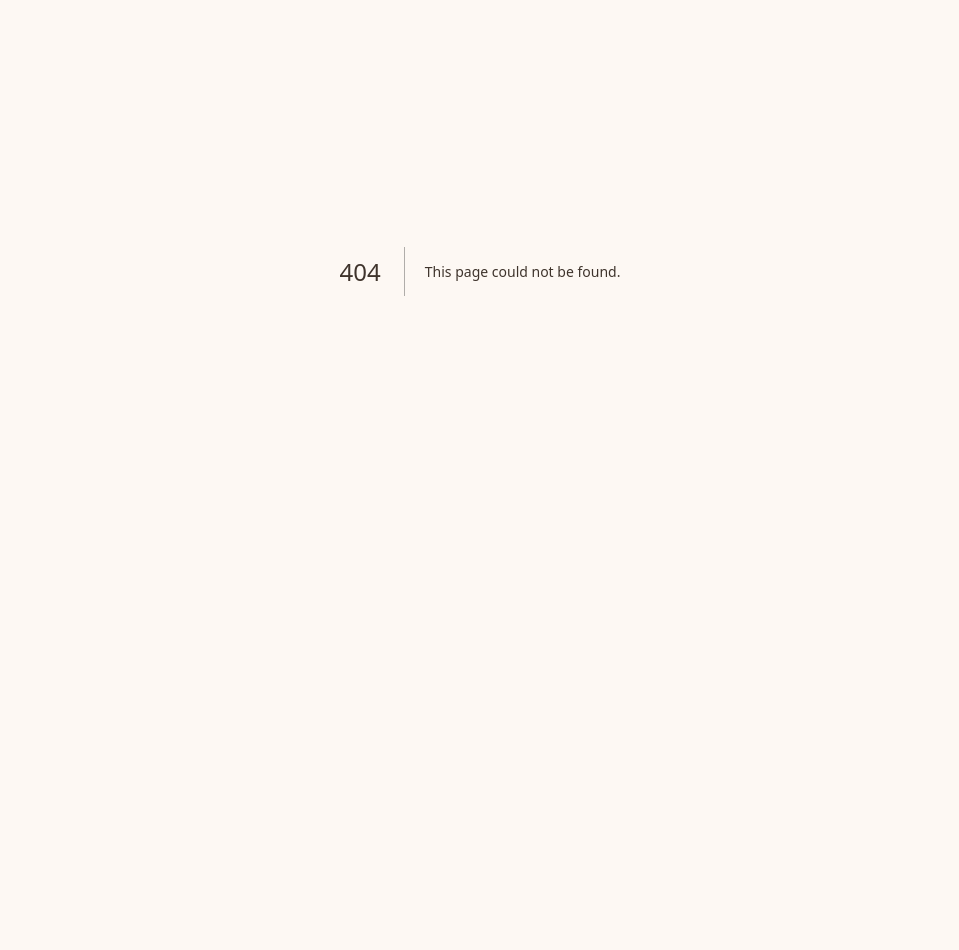
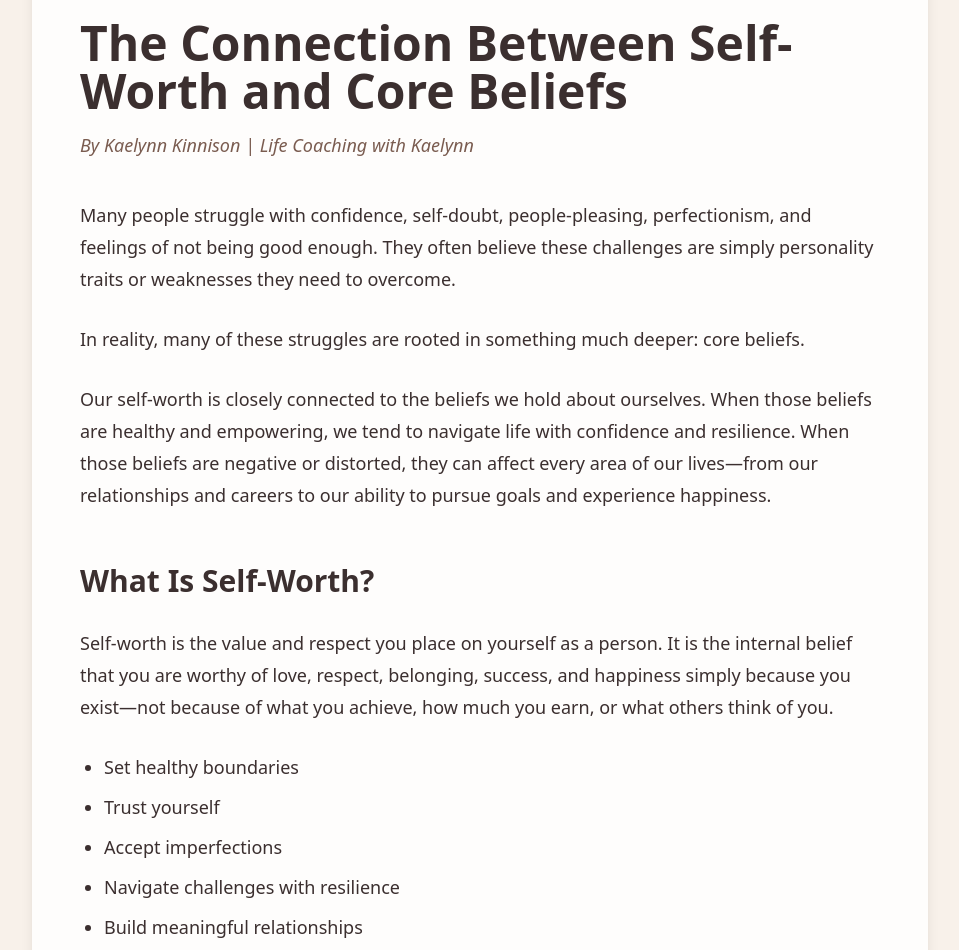
Before and after one commit to Kaelynn-Kinnison/life-coaching-with-kaelynn2, a Next.js app: page /blog/self-worth-and-core-beliefs in a window 1280 px wide. Before the commit this address had no page. Shown: the part 202-1152 px from the top of the page, without its empty margins (160-1119 px from the left). Before the commit the page ends 873 px from the top, so only its background shows below. Built offline with nearby package versions, Linux system fonts and the light colour scheme; a web font is replaced by a local one.

Commit message:
Create page.js

```diff
--- /dev/null
+++ b/app/blog/self-worth-and-core-beliefs/page.js
@@ -0,0 +1,235 @@
+export const metadata = {
+  title: "The Connection Between Self-Worth and Core Beliefs | Life Coaching with Kaelynn",
+  description:
+    "Discover how core beliefs shape self-worth, confidence, relationships, and personal growth. Learn how identifying and transforming limiting beliefs can help you heal, grow, and create lasting change.",
+};
+
+export default function SelfWorthCoreBeliefsBlog() {
+  return (
+    <main className="min-h-screen bg-[#f8f1ea] text-[#3b2f2f]">
+      <section className="px-6 py-16 md:px-12 lg:px-24">
+        <div className="mx-auto max-w-4xl rounded-3xl bg-white/85 p-8 shadow-lg md:p-12">
+          <p className="mb-4 text-sm font-semibold uppercase tracking-[0.25em] text-[#9b6f5d]">
+            Life Coaching with Kaelynn
+          </p>
+
+          <h1 className="mb-4 text-4xl font-bold leading-tight md:text-5xl">
+            The Connection Between Self-Worth and Core Beliefs
+          </h1>
+
+          <p className="mb-10 text-lg italic text-[#7a5c50]">
+            By Kaelynn Kinnison | Life Coaching with Kaelynn
+          </p>
+
+          <article className="space-y-7 text-lg leading-8">
+            <p>
+              Many people struggle with confidence, self-doubt, people-pleasing,
+              perfectionism, and feelings of not being good enough. They often
+              believe these challenges are simply personality traits or
+              weaknesses they need to overcome.
+            </p>
+
+            <p>
+              In reality, many of these struggles are rooted in something much
+              deeper: core beliefs.
+            </p>
+
+            <p>
+              Our self-worth is closely connected to the beliefs we hold about
+              ourselves. When those beliefs are healthy and empowering, we tend
+              to navigate life with confidence and resilience. When those beliefs
+              are negative or distorted, they can affect every area of our
+              lives—from our relationships and careers to our ability to pursue
+              goals and experience happiness.
+            </p>
+
+            <h2 className="pt-6 text-3xl font-bold">
+              What Is Self-Worth?
+            </h2>
+
+            <p>
+              Self-worth is the value and respect you place on yourself as a
+              person. It is the internal belief that you are worthy of love,
+              respect, belonging, success, and happiness simply because you
+              exist—not because of what you achieve, how much you earn, or what
+              others think of you.
+            </p>
+
+            <ul className="list-disc space-y-2 pl-6">
+              <li>Set healthy boundaries</li>
+              <li>Trust yourself</li>
+              <li>Accept imperfections</li>
+              <li>Navigate challenges with resilience</li>
+              <li>Build meaningful relationships</li>
+              <li>Pursue goals with confidence</li>
+            </ul>
+
+            <h2 className="pt-6 text-3xl font-bold">
+              What Are Core Beliefs?
+            </h2>
+
+            <p>
+              Core beliefs are the deeply held assumptions we have about
+              ourselves, other people, and the world around us. These beliefs are
+              often formed during childhood and reinforced through life
+              experiences.
+            </p>
+
+            <ul className="list-disc space-y-2 pl-6">
+              <li>I am not good enough.</li>
+              <li>I am unlovable.</li>
+              <li>I do not matter.</li>
+              <li>I am a failure.</li>
+              <li>I am powerless.</li>
+              <li>I am broken.</li>
+              <li>I have to earn love and acceptance.</li>
+            </ul>
+
+            <h2 className="pt-6 text-3xl font-bold">
+              How Core Beliefs Shape Self-Worth
+            </h2>
+
+            <p>
+              Imagine wearing a pair of glasses with tinted lenses. Everything
+              you see is filtered through that color. Core beliefs work in a
+              similar way.
+            </p>
+
+            <p>
+              If you carry a core belief that says, “I am not good enough,” you
+              may dismiss compliments, focus on mistakes, compare yourself to
+              others, feel like an imposter, avoid opportunities, or struggle to
+              celebrate success.
+            </p>
+
+            <h2 className="pt-6 text-3xl font-bold">
+              Signs Negative Core Beliefs May Be Affecting Your Self-Worth
+            </h2>
+
+            <h3 className="text-2xl font-semibold">People-Pleasing</h3>
+            <p>
+              If you constantly prioritize others while neglecting your own
+              needs, you may hold beliefs such as, “My needs do not matter,” or
+              “I must make others happy to be accepted.”
+            </p>
+
+            <h3 className="text-2xl font-semibold">Perfectionism</h3>
+            <p>
+              Perfectionism is often fueled by beliefs like, “Mistakes make me
+              unworthy,” or “I must perform perfectly to be valued.”
+            </p>
+
+            <h3 className="text-2xl font-semibold">Fear of Rejection</h3>
+            <p>
+              If rejection feels devastating, there may be an underlying belief
+              such as, “If people truly knew me, they would not accept me.”
+            </p>
+
+            <h3 className="text-2xl font-semibold">
+              Difficulty Accepting Compliments
+            </h3>
+            <p>
+              People with low self-worth often reject positive feedback because
+              it conflicts with their core beliefs. Instead of accepting praise,
+              they minimize their accomplishments or explain them away.
+            </p>
+
+            <h3 className="text-2xl font-semibold">Self-Sabotage</h3>
+            <p>
+              When someone does not believe they deserve success, happiness, or
+              healthy relationships, they may unconsciously undermine
+              opportunities that could improve their lives.
+            </p>
+
+            <h2 className="pt-6 text-3xl font-bold">
+              Where Do These Beliefs Come From?
+            </h2>
+
+            <p>
+              Core beliefs are not something we are born with. They develop
+              through childhood relationships, family dynamics, school
+              experiences, social interactions, trauma, criticism, rejection, and
+              repeated messages from authority figures.
+            </p>
+
+            <h2 className="pt-6 text-3xl font-bold">
+              Healing Self-Worth Through Core Belief Transformation
+            </h2>
+
+            <p>
+              The good news is that core beliefs can change. Healing begins by
+              becoming aware of the beliefs that have been operating beneath the
+              surface.
+            </p>
+
+            <ul className="list-disc space-y-2 pl-6">
+              <li>What do I truly believe about myself?</li>
+              <li>What thoughts show up when I make a mistake?</li>
+              <li>What story do I tell myself when I face rejection?</li>
+              <li>What fears consistently hold me back?</li>
+            </ul>
+
+            <p>
+              Once identified, those beliefs can be challenged and replaced with
+              healthier perspectives.
+            </p>
+
+            <blockquote className="border-l-4 border-[#b88773] bg-[#f8f1ea] p-5 italic">
+              Instead of “I am not good enough,” try “I am worthy of growth,
+              learning, and success.”
+            </blockquote>
+
+            <blockquote className="border-l-4 border-[#b88773] bg-[#f8f1ea] p-5 italic">
+              Instead of “I do not matter,” try “My thoughts, needs, and
+              feelings have value.”
+            </blockquote>
+
+            <h2 className="pt-6 text-3xl font-bold">
+              Building a Stronger Sense of Self-Worth
+            </h2>
+
+            <p>
+              Improving self-worth requires more than positive thinking. It
+              requires intentionally challenging old beliefs and practicing new
+              ways of thinking.
+            </p>
+
+            <ul className="list-disc space-y-2 pl-6">
+              <li>Practicing self-compassion</li>
+              <li>Setting healthy boundaries</li>
+              <li>Celebrating small wins</li>
+              <li>Challenging negative self-talk</li>
+              <li>Surrounding yourself with supportive people</li>
+              <li>Seeking coaching or professional support</li>
+              <li>Focusing on progress rather than perfection</li>
+            </ul>
+
+            <h2 className="pt-6 text-3xl font-bold">Final Thoughts</h2>
+
+            <p>
+              Your self-worth is not determined by your achievements,
+              appearance, income, relationship status, or the opinions of
+              others. It is deeply connected to the beliefs you hold about
+              yourself.
+            </p>
+
+            <p>
+              When negative core beliefs go unchallenged, they can limit
+              confidence, create self-doubt, and keep you stuck in patterns that
+              no longer serve you.
+            </p>
+
+            <p>
+              But when you begin identifying and transforming those beliefs, you
+              create space for healing, growth, and lasting change.
+            </p>
+
+            <p className="pt-6 text-2xl font-bold text-[#9b6f5d]">
+              Heal. Grow. Transform.
+            </p>
+          </article>
+        </div>
+      </section>
+    </main>
+  );
+}
```
